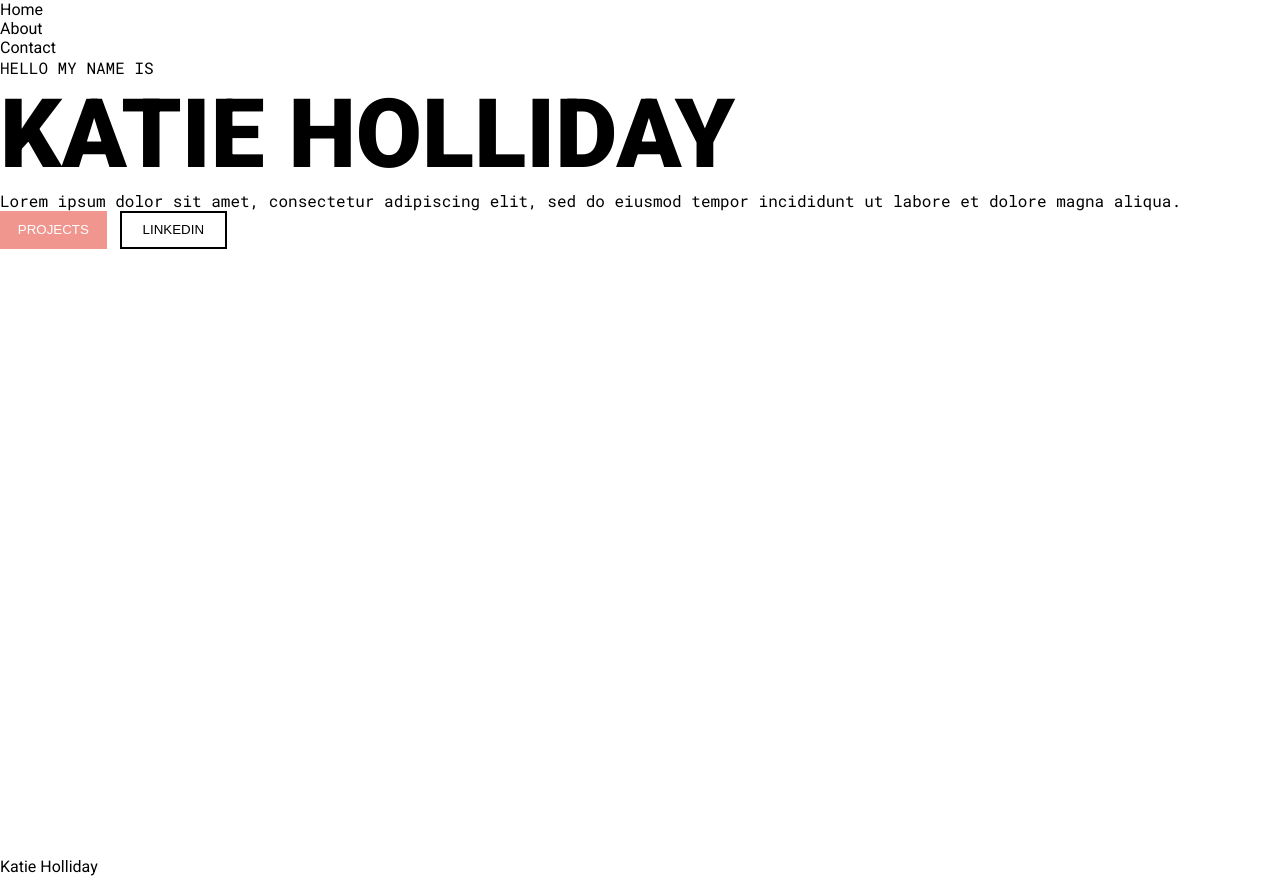
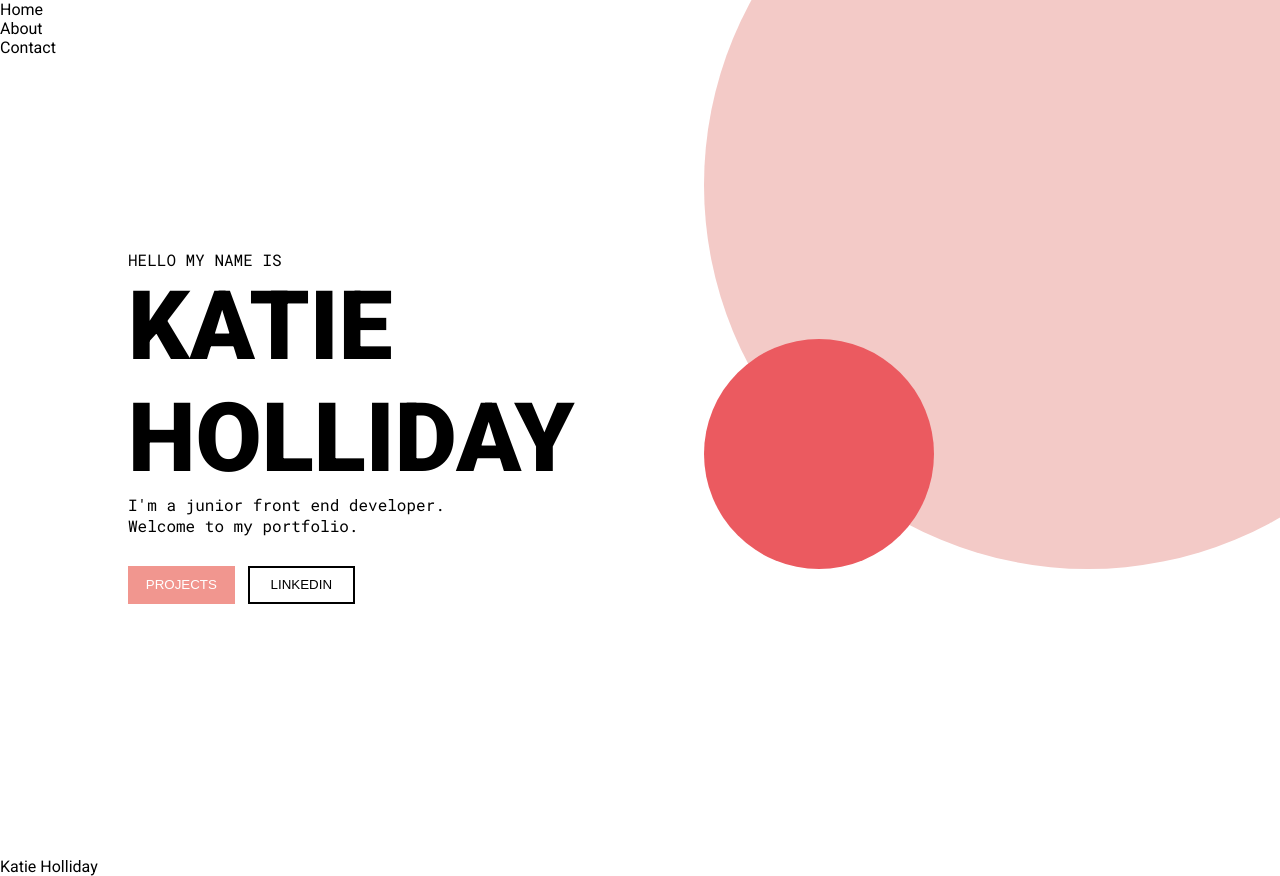
Before and after one commit to abrasumente999/portfolio, a Next.js app: page / in a window 1280 px wide. Built offline with nearby package versions, Linux system fonts and the light colour scheme.

Commit message:
update intro component

```diff
--- a/src/components/Intro.tsx
+++ b/src/components/Intro.tsx
@@ -3,7 +3,8 @@ import { robotoMono, roboto } from "@/app/fonts";
 
 export default function Intro() {
   return (
-    <header className={styles.intro}>
+    <header className={styles.introContainer}>
+      <section className={styles.introText}>
         <h1 className={styles.smallHeader}>
           <span className={robotoMono.className}>Hello my name is</span>
           <span className={roboto.className + " " + styles.bigHeader}>
@@ -11,11 +12,19 @@ export default function Intro() {
           </span>
         </h1>
         <p className={robotoMono.className + " " + styles.introDescription}>
-        Lorem ipsum dolor sit amet, consectetur adipiscing elit, sed do eiusmod
-        tempor incididunt ut labore et dolore magna aliqua.
+          I&apos;m a junior front end developer. Welcome to my portfolio.
         </p>
+
+        <div className={styles.buttonsContainer}>
           <button className={styles.button1}>Projects</button>
           <button className={styles.button2}>LinkedIn</button>
+        </div>
+      </section>
+      <section className={styles.introImageContainer}>
+        <div className={styles.introBlob}>
+          <div className={styles.introBlobMini}></div>
+        </div>
+      </section>
     </header>
   );
 }
```
Lines whose indentation alone changed are shown as unchanged.
